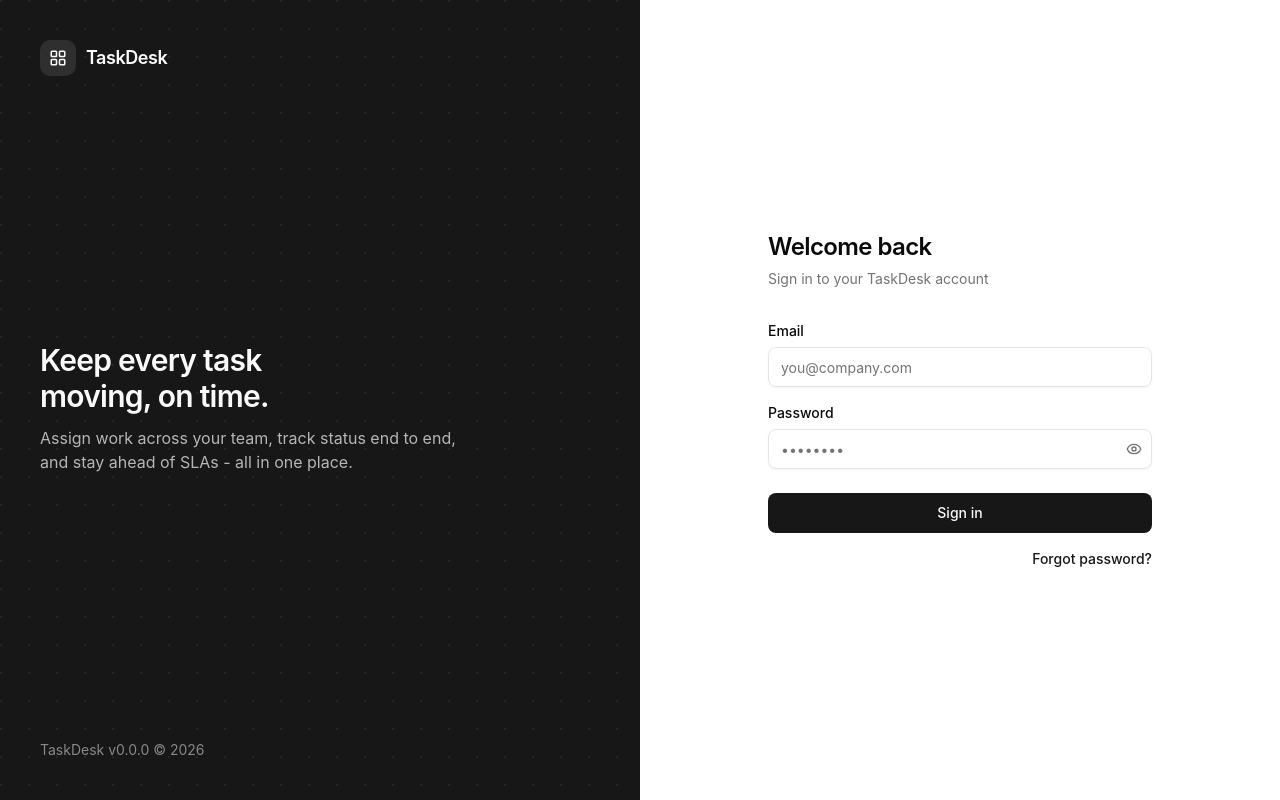
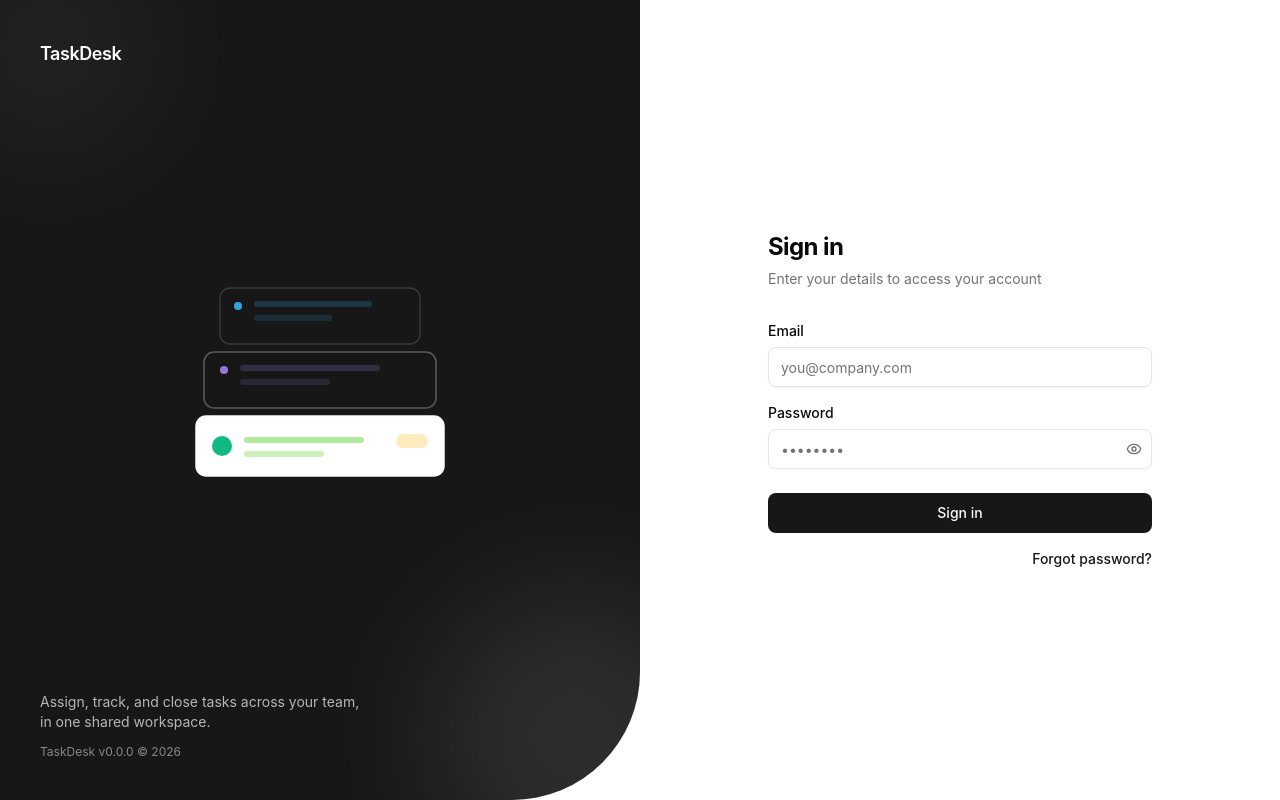
Before and after one commit to deepukunjumon/taskdesk-web, a React (Vite) app: page /login in a window 1280 px wide. Built offline with nearby package versions, Linux system fonts and the light colour scheme; no server answers.

Commit message:
Redesigned login page

```diff
--- /dev/null
+++ b/src/components/auth/AuthBrandPanel.tsx
@@ -0,0 +1,105 @@
+import packageJson from '../../../package.json'
+
+/**
+ * AuthBrandPanel is the left-hand panel of the auth pages
+ */
+export function AuthBrandPanel() {
+  return (
+    <div className="relative hidden lg:block">
+      <div className="absolute inset-0 overflow-hidden rounded-br-[6rem] bg-primary xl:rounded-br-[8rem]">
+        <div className="auth-blob-drift absolute -right-20 -bottom-20 size-72 rounded-full bg-primary-foreground/10 blur-3xl" />
+        <div className="absolute -top-16 -left-16 size-56 rounded-full bg-primary-foreground/5 blur-3xl" />
+      </div>
+
+      <div className="relative flex h-full flex-col justify-between p-10 text-primary-foreground">
+        <div className="flex items-center gap-2.5">
+          <span className="text-lg font-semibold tracking-tight">TaskDesk</span>
+        </div>
+
+        <div className="flex flex-1 items-center justify-center py-12">
+          <TaskStackIllustration className="w-full max-w-[280px]" />
+        </div>
+
+        <div className="space-y-3">
+          <p className="max-w-xs text-sm text-primary-foreground/70">
+            Assign, track, and close tasks across your team, in one shared workspace.
+          </p>
+          <p className="text-xs text-primary-foreground/50">
+            TaskDesk v{packageJson.version} &copy; {new Date().getFullYear()}
+          </p>
+        </div>
+      </div>
+    </div>
+  )
+}
+
+function TaskMarkIcon({ className }: { className?: string }) {
+  return (
+    <svg viewBox="0 0 24 24" fill="none" className={className}>
+      <rect x="4" y="4" width="16" height="16" rx="3" stroke="currentColor" strokeWidth="1.5" />
+      <path
+        d="M8.5 12.5l2.2 2.2L15.5 10"
+        stroke="currentColor"
+        strokeWidth="1.5"
+        strokeLinecap="round"
+        strokeLinejoin="round"
+      />
+    </svg>
+  )
+}
+
+/**
+ * Abstract stack-of-task-cards motif. The two back cards carry colorful
+ * skeleton placeholder bars, while the front card has already resolved: a
+ * solid check badge draws itself in and a status pill breathes. Cards
+ * drift gently up and down, out of phase, so the whole thing reads as
+ * "alive" without competing with the form. Every animation backs off
+ * under prefers-reduced-motion (see index.css).
+ */
+function TaskStackIllustration({ className }: { className?: string }) {
+  return (
+    <svg viewBox="0 0 280 220" fill="none" className={className}>
+      {/* Card 1 */}
+      <g className="auth-float-a">
+        <rect x="40" y="18" width="200" height="56" rx="10" className="stroke-current opacity-15" strokeWidth="1.5" />
+        <circle cx="58" cy="36" r="4" fill="#38bdf8" opacity="0.85" />
+        <rect x="74" y="31" width="118" height="6" rx="3" fill="#38bdf8" opacity="0.2" />
+        <rect x="74" y="45" width="78" height="6" rx="3" fill="#38bdf8" opacity="0.14" />
+      </g>
+
+      {/* Card 2 */}
+      <g className="auth-float-b">
+        <rect x="24" y="82" width="232" height="56" rx="10" className="stroke-current opacity-30" strokeWidth="1.5" />
+        <circle cx="44" cy="100" r="4" fill="#a78bfa" opacity="0.85" />
+        <rect x="60" y="95" width="140" height="6" rx="3" fill="#a78bfa" opacity="0.2" />
+        <rect x="60" y="109" width="90" height="6" rx="3" fill="#a78bfa" opacity="0.14" />
+      </g>
+
+      {/* Card 3 — resolved */}
+      <rect
+        x="16"
+        y="146"
+        width="248"
+        height="60"
+        rx="10"
+        className="fill-background stroke-current"
+        strokeWidth="1.5"
+      />
+
+      <circle cx="42" cy="176" r="10" fill="#10b981" />
+      <path
+        d="M37.5 176l3 3 6.5-7"
+        className="auth-draw-check"
+        stroke="#ffffff"
+        strokeWidth="2"
+        strokeLinecap="round"
+        strokeLinejoin="round"
+      />
+
+      <rect x="64" y="167" width="120" height="6" rx="3" className="fill-[#7ddc5a] opacity-60" />
+      <rect x="64" y="181" width="80" height="6" rx="3" className="fill-[#7ddc5a] opacity-40" />
+
+      <rect x="216" y="164" width="32" height="14" rx="7" fill="#fbbf24" className="auth-pulse-soft" />
+    </svg>
+  )
+}
--- a/src/index.css
+++ b/src/index.css
@@ -82,3 +82,78 @@
     @apply bg-background text-foreground;
   }
 }
+
+/* Auth brand panel — subtle motion for the illustration and background blobs. */
+@layer utilities {
+  @keyframes auth-float-a {
+    0%,
+    100% {
+      transform: translateY(0);
+    }
+    50% {
+      transform: translateY(-10px);
+    }
+  }
+  @keyframes auth-float-b {
+    0%,
+    100% {
+      transform: translateY(0);
+    }
+    50% {
+      transform: translateY(8px);
+    }
+  }
+  @keyframes auth-blob-drift {
+    0%,
+    100% {
+      transform: translate(0, 0) scale(1);
+    }
+    50% {
+      transform: translate(-14px, 14px) scale(1.06);
+    }
+  }
+  @keyframes auth-draw-check {
+    to {
+      stroke-dashoffset: 0;
+    }
+  }
+  @keyframes auth-pulse-soft {
+    0%,
+    100% {
+      opacity: 0.3;
+    }
+    50% {
+      opacity: 0.9;
+    }
+  }
+  .auth-float-a {
+    animation: auth-float-a 6s ease-in-out infinite;
+  }
+  .auth-float-b {
+    animation: auth-float-b 7s ease-in-out infinite 0.3s;
+  }
+  .auth-blob-drift {
+    animation: auth-blob-drift 11s ease-in-out infinite;
+  }
+  .auth-draw-check {
+    stroke-dasharray: 20;
+    stroke-dashoffset: 20;
+    animation: auth-draw-check 0.7s 0.5s cubic-bezier(0.65, 0, 0.35, 1) forwards;
+  }
+  .auth-pulse-soft {
+    animation: auth-pulse-soft 3s ease-in-out infinite;
+  }
+}
+
+@media (prefers-reduced-motion: reduce) {
+  .auth-float-a,
+  .auth-float-b,
+  .auth-blob-drift,
+  .auth-pulse-soft {
+    animation: none;
+  }
+  .auth-draw-check {
+    animation: none;
+    stroke-dashoffset: 0;
+  }
+}
--- a/src/pages/ForgotPasswordPage.tsx
+++ b/src/pages/ForgotPasswordPage.tsx
@@ -3,10 +3,10 @@ import { Link } from 'react-router-dom'
 import { LayoutGrid } from 'lucide-react'
 import { Button } from '@/components/ui/button'
 import { Footer } from '@/components/layout/Footer'
+import { AuthBrandPanel } from '@/components/auth/AuthBrandPanel'
 import { RequestStep } from '@/features/auth/forgot-password/RequestStep'
 import { VerifyStep } from '@/features/auth/forgot-password/VerifyStep'
 import { ResetStep } from '@/features/auth/forgot-password/ResetStep'
-import packageJson from '../../package.json'
 
 type Step = 'request' | 'verify' | 'reset' | 'done'
 
@@ -38,47 +38,17 @@ export function ForgotPasswordPage() {
 
   return (
     <div className="grid min-h-svh lg:grid-cols-2">
-      {/* Left — branding panel, hidden below lg */}
-      <div className="relative hidden flex-col justify-between overflow-hidden bg-primary p-10 text-primary-foreground lg:flex">
-        <div
-          className="pointer-events-none absolute inset-0 opacity-[0.07]"
-          style={{
-            backgroundImage:
-              'radial-gradient(circle at 1px 1px, currentColor 1px, transparent 0)',
-            backgroundSize: '28px 28px',
-          }}
-        />
-
-        <div className="relative flex items-center gap-2.5">
-          <div className="flex size-9 items-center justify-center rounded-lg bg-primary-foreground/10">
-            <LayoutGrid className="size-4.5" />
-          </div>
-          <span className="text-lg font-semibold tracking-tight">TaskDesk</span>
-        </div>
-
-        <div className="relative max-w-md space-y-3">
-          <h2 className="text-3xl font-semibold tracking-tight text-balance">
-            Keep every task moving, on time.
-          </h2>
-          <p className="text-primary-foreground/70">
-            Assign work across your team, track status end to end, and stay ahead of SLAs - all
-            in one place.
-          </p>
-        </div>
-
-        <p className="relative text-sm text-primary-foreground/50">
-          TaskDesk v{packageJson.version} &copy; {new Date().getFullYear()}
-        </p>
-      </div>
+      <AuthBrandPanel />
 
       {/* Right — form */}
       <div className="flex flex-col bg-background">
         <div className="flex flex-1 items-center justify-center p-6 sm:p-10">
           <div className="w-full max-w-sm">
-            <div className="mb-8 flex flex-col gap-3 lg:hidden">
-              <div className="flex size-10 items-center justify-center rounded-lg bg-primary text-primary-foreground">
+            <div className="mb-10 flex items-center gap-2.5 lg:hidden">
+              <div className="flex size-9 items-center justify-center rounded-lg border border-border">
                 <LayoutGrid className="size-4.5" />
               </div>
+              <span className="text-lg font-semibold tracking-tight">TaskDesk</span>
             </div>
 
             <div className="mb-8 space-y-1.5">
--- a/src/pages/LoginPage.tsx
+++ b/src/pages/LoginPage.tsx
@@ -5,8 +5,8 @@ import { toast } from 'sonner'
 import { Button } from '@/components/ui/button'
 import { Input } from '@/components/ui/input'
 import { Footer } from '@/components/layout/Footer'
+import { AuthBrandPanel } from '@/components/auth/AuthBrandPanel'
 import { useAuthStore } from '@/stores/authStore'
-import packageJson from '../../package.json'
 
 export function LoginPage() {
   const token = useAuthStore((state) => state.token)
@@ -40,52 +40,18 @@ export function LoginPage() {
 
   return (
     <div className="grid min-h-svh lg:grid-cols-2">
-      {/* Left — branding panel, hidden below lg */}
-      <div className="relative hidden flex-col justify-between overflow-hidden bg-primary p-10 text-primary-foreground lg:flex">
-        <div
-          className="pointer-events-none absolute inset-0 opacity-[0.07]"
-          style={{
-            backgroundImage:
-              'radial-gradient(circle at 1px 1px, currentColor 1px, transparent 0)',
-            backgroundSize: '28px 28px',
-          }}
-        />
+      <AuthBrandPanel />
 
-        <div className="relative flex items-center gap-2.5">
-          <div className="flex size-9 items-center justify-center rounded-lg bg-primary-foreground/10">
-            <LayoutGrid className="size-4.5" />
-          </div>
-          <span className="text-lg font-semibold tracking-tight">TaskDesk</span>
-        </div>
-
-        <div className="relative max-w-md space-y-3">
-          <h2 className="text-3xl font-semibold tracking-tight text-balance">
-            Keep every task moving, on time.
-          </h2>
-          <p className="text-primary-foreground/70">
-            Assign work across your team, track status end to end, and stay ahead of SLAs - all
-            in one place.
-          </p>
-        </div>
-
-        <p className="relative text-sm text-primary-foreground/50">
-          TaskDesk v{packageJson.version} &copy; {new Date().getFullYear()}
-        </p>
-      </div>
-
-      {/* Right — form */}
       <div className="flex flex-col bg-background">
         <div className="flex flex-1 items-center justify-center p-6 sm:p-10">
           <div className="w-full max-w-sm">
-            <div className="mb-8 flex flex-col gap-3 lg:hidden">
-              <div className="flex size-10 items-center justify-center rounded-lg bg-primary text-primary-foreground">
-                <LayoutGrid className="size-4.5" />
-              </div>
+            <div className="mb-10 flex items-center gap-2.5 lg:hidden">
+              <span className="text-lg font-semibold tracking-tight">TaskDesk</span>
             </div>
 
             <div className="mb-8 space-y-1.5">
-              <h1 className="text-2xl font-semibold tracking-tight">Welcome back</h1>
-              <p className="text-sm text-muted-foreground">Sign in to your TaskDesk account</p>
+              <h1 className="text-2xl font-bold tracking-tight">Sign in</h1>
+              <p className="text-sm text-muted-foreground">Enter your details to access your account</p>
             </div>
 
             <form onSubmit={handleSubmit} className="flex flex-col gap-4">
```
